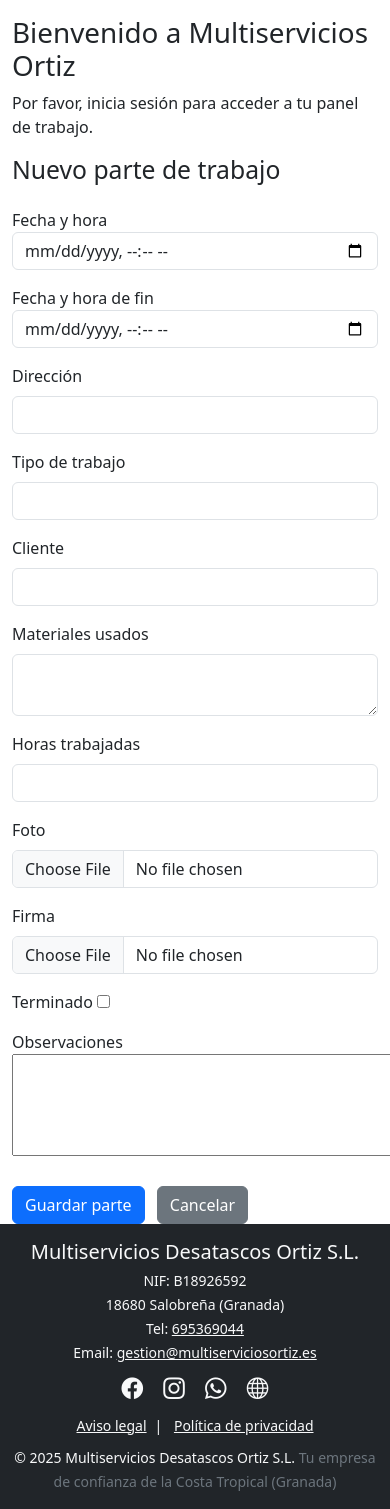
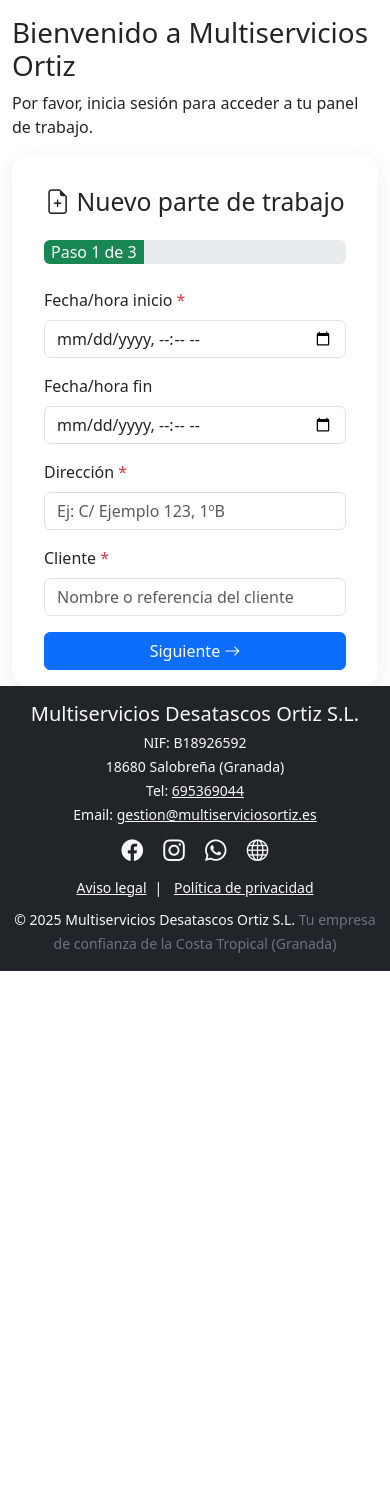
Before and after one commit to Tflys/parte-facil, a Flask app: template templates/add_work.html in a window 390 px wide; the page is wider, and only the part inside the window is pictured. Shown: the part 98-1607 px from the top of that part. After the commit the page ends 1069 px from the top of that part, so only its background shows below. Run offline with Flask 3, Linux system fonts and the light colour scheme; the template is opened without the code that fills it: values that come from a table or form of the project are taken from there, others are empty; tables that the repository leaves empty hold one stand-in row (values such as "Sample post").

Commit message:
mejora ux ui formulario responsive

```diff
--- a/templates/add_work.html
+++ b/templates/add_work.html
@@ -1,85 +1,156 @@
 {% extends "base.html" %}
 {% block title %}Añadir Parte de Trabajo{% endblock %}
 {% block content %}
-<h2 class="mb-4">Nuevo parte de trabajo</h2>
-<form method="POST" enctype="multipart/form-data">
+<link rel="stylesheet" href="https://cdn.jsdelivr.net/npm/bootstrap-icons@1.11.1/font/bootstrap-icons.css">
+<style>
+    .form-card { max-width: 600px; margin: 0 auto; border-radius: 1rem; background: #fff; box-shadow: 0 4px 20px rgba(0,0,0,0.08); padding: 2rem 2rem 1rem 2rem;}
+    .wizard-step { display: none; }
+    .wizard-step.active { display: block; animation: fadeIn .5s; }
+    .progress { height: 24px;}
+    .progress-bar { font-size: 1rem; }
+    .admin-section { border: 1.5px dashed #00ba56; background: #eaffec; border-radius: .7rem; padding: 1rem 1.3rem; margin-bottom: 1rem; margin-top: 1rem;}
+    @keyframes fadeIn { from { opacity: 0;} to { opacity: 1;} }
+</style>
+<div class="form-card">
+    <h2 class="mb-4 text-center"><i class="bi bi-file-earmark-plus"></i> Nuevo parte de trabajo</h2>
+    <div class="progress mb-4">
+        <div class="progress-bar bg-success" id="progressBar" style="width: 33%;">Paso 1 de 3</div>
+    </div>
+    <form id="workForm" method="POST" enctype="multipart/form-data" autocomplete="off">
         {{ form.hidden_tag() }}
-    {# Fecha/hora inicio #}
+
+        <!-- Paso 1 -->
+        <div class="wizard-step active" id="step-1">
             <div class="mb-3">
-        {{ form.fecha.label }} {{ form.fecha(type="datetime-local", class="form-control") }}
+                <label for="{{ form.fecha.id }}" class="form-label">Fecha/hora inicio <span class="text-danger">*</span></label>
+                <input type="datetime-local" name="{{ form.fecha.name }}" id="{{ form.fecha.id }}" class="form-control" required value="{{ form.fecha.data|default('') }}">
             </div>
-    {# Fecha/hora fin #}
             <div class="mb-3">
-        {{ form.fecha_fin.label }} {{ form.fecha_fin(type="datetime-local", class="form-control") }}
+                <label for="{{ form.fecha_fin.id }}" class="form-label">Fecha/hora fin</label>
+                <input type="datetime-local" name="{{ form.fecha_fin.name }}" id="{{ form.fecha_fin.id }}" class="form-control" value="{{ form.fecha_fin.data|default('') }}">
             </div>
-    {# Dirección #}
             <div class="mb-3">
-        {{ form.direccion.label(class="form-label") }}
-        {{ form.direccion(class="form-control") }}
+                {{ form.direccion.label(class="form-label") }} <span class="text-danger">*</span>
+                {{ form.direccion(class="form-control", placeholder="Ej: C/ Ejemplo 123, 1ºB") }}
             </div>
-    {# Tipo de trabajo #}
             <div class="mb-3">
-        {{ form.tipo_trabajo.label(class="form-label") }}
-        {{ form.tipo_trabajo(class="form-control") }}
+                {{ form.cliente.label(class="form-label") }} <span class="text-danger">*</span>
+                {{ form.cliente(class="form-control", placeholder="Nombre o referencia del cliente") }}
             </div>
-    {# Cliente #}
+            <div class="d-grid gap-2 mt-3">
+                <button type="button" class="btn btn-primary" onclick="gotoStep(2)">
+                    Siguiente <i class="bi bi-arrow-right"></i>
+                </button>
+            </div>
+        </div>
+
+        <!-- Paso 2 -->
+        <div class="wizard-step" id="step-2">
             <div class="mb-3">
-        {{ form.cliente.label(class="form-label") }}
-        {{ form.cliente(class="form-control") }}
+                {{ form.tipo_trabajo.label(class="form-label") }} <span class="text-danger">*</span>
+                {{ form.tipo_trabajo(class="form-control", placeholder="Ej: Desatasco, fontanería...") }}
             </div>
-    {# Materiales usados #}
             <div class="mb-3">
-        {{ form.materiales_usados.label(class="form-label") }}
-        {{ form.materiales_usados(class="form-control", rows="2") }}
+                {{ form.horas.label(class="form-label") }} <span class="text-danger">*</span>
+                {{ form.horas(class="form-control", placeholder="Ej: 2.5") }}
+                <div class="form-text">Total de horas dedicadas</div>
             </div>
-    {# Horas trabajadas #}
             <div class="mb-3">
-        {{ form.horas.label(class="form-label") }}
-        {{ form.horas(class="form-control") }}
+                <label for="materialesSwitch" class="form-label">
+                    <i class="bi bi-box-seam"></i> ¿Has usado materiales?
+                    <input type="checkbox" id="materialesSwitch" onclick="toggleMateriales()" class="form-check-input ms-2">
+                </label>
+                <div id="materialesDiv" style="display:none;">
+                    {{ form.materiales_usados(class="form-control mt-2", rows="2", placeholder="Ej: Tubo PVC, codo 90º...") }}
                 </div>
-    {# Selección trabajador solo para admin #}
+            </div>
+            <div class="mb-3">
+                {{ form.observaciones.label(class="form-label") }}
+                {{ form.observaciones(class="form-control", rows=3, placeholder="Observaciones, detalles, incidencias...") }}
+            </div>
+            <div class="d-flex justify-content-between gap-2 mt-3">
+                <button type="button" class="btn btn-secondary" onclick="gotoStep(1)">
+                    <i class="bi bi-arrow-left"></i> Anterior
+                </button>
+                <button type="button" class="btn btn-primary" onclick="gotoStep(3)">
+                    Siguiente <i class="bi bi-arrow-right"></i>
+                </button>
+            </div>
+        </div>
+
+        <!-- Paso 3 -->
+        <div class="wizard-step" id="step-3">
+            <div class="mb-3">
+                {{ form.foto.label(class="form-label") }} <i class="bi bi-image"></i>
+                {{ form.foto(class="form-control") }}
+                <div class="form-text">Puedes añadir una foto del trabajo (opcional)</div>
+            </div>
+            <div class="mb-3">
+                {{ form.firma.label(class="form-label") }} <i class="bi bi-pencil"></i>
+                {{ form.firma(class="form-control") }}
+                <div class="form-text">Firma digital, si procede</div>
+            </div>
+            <div class="mb-3 form-check">
+                {{ form.terminado(class="form-check-input", id="terminadoCheck") }}
+                <label class="form-check-label" for="terminadoCheck">
+                    {{ form.terminado.label.text }} ¿Trabajo finalizado?
+                </label>
+            </div>
             {% if es_admin %}
+            <div class="admin-section">
+                <div class="form-section-title mb-2"><i class="bi bi-person-gear"></i> Opciones avanzadas (administrador)</div>
                 <div class="mb-3">
                     {{ form.trabajador.label(class="form-label") }}
                     {{ form.trabajador(class="form-select") }}
                 </div>
-    {% endif %}
-    {# Foto #}
-    <div class="mb-3">
-        {{ form.foto.label(class="form-label") }}
-        {{ form.foto(class="form-control") }}
-    </div>
-    {# Firma #}
-    <div class="mb-3">
-        {{ form.firma.label(class="form-label") }}
-        {{ form.firma(class="form-control") }}
-    </div>
-    {# Terminado #}
-    <div class="mb-3">
-        {{ form.terminado.label }} {{ form.terminado() }}
-    </div>
-    {# Observaciones #}
-    <div>
-        {{ form.observaciones.label }}<br>
-        {{ form.observaciones(rows=4, cols=60) }}
-    </div>
-    {# Estado solo para admin #}
-    {% if es_admin %}
                 <div class="form-group mt-3">
                     {{ form.estado.label(class="form-label") }}
                     {{ form.estado(class="form-select") }}
                 </div>
+            </div>
             {% endif %}
-
-    <br>
-    <button type="submit" class="btn btn-primary">Guardar parte</button>
-    <a href="{{ url_for('dashboard') }}" class="btn btn-secondary ms-2">Cancelar</a>
+            <div class="d-flex justify-content-between gap-2 mt-3">
+                <button type="button" class="btn btn-secondary" onclick="gotoStep(2)">
+                    <i class="bi bi-arrow-left"></i> Anterior
+                </button>
+                <button type="submit" class="btn btn-success">
+                    <i class="bi bi-check-circle"></i> Guardar parte
+                </button>
+            </div>
+            <a href="{{ url_for('dashboard') }}" class="btn btn-outline-secondary mt-2 w-100">Cancelar</a>
+        </div>
     </form>
-
-{# Mostrar errores #}
     {% for field, errors in form.errors.items() %}
         <div class="alert alert-danger mt-2">
             {{ form[field].label.text }}: {{ errors|join(', ') }}
         </div>
     {% endfor %}
+</div>
+<script>
+    let step = 1;
+    function gotoStep(n) {
+        for (let i = 1; i <= 3; i++) {
+            document.getElementById("step-" + i).classList.remove("active");
+        }
+        document.getElementById("step-" + n).classList.add("active");
+        // Actualizar barra de progreso
+        const pct = n * 33;
+        document.getElementById("progressBar").style.width = pct + "%";
+        document.getElementById("progressBar").innerText = `Paso ${n} de 3`;
+        step = n;
+        window.scrollTo({top: 0, behavior: "smooth"});
+    }
+    function toggleMateriales() {
+        let chk = document.getElementById('materialesSwitch');
+        let div = document.getElementById('materialesDiv');
+        div.style.display = chk.checked ? 'block' : 'none';
+        if (!chk.checked) {
+            document.querySelector('[name="materiales_usados"]').value = '';
+        }
+    }
+    document.addEventListener("DOMContentLoaded", function() {
+        gotoStep(1);
+        toggleMateriales();
+    });
+</script>
 {% endblock %}
```
Lines whose indentation alone changed are shown as unchanged.
